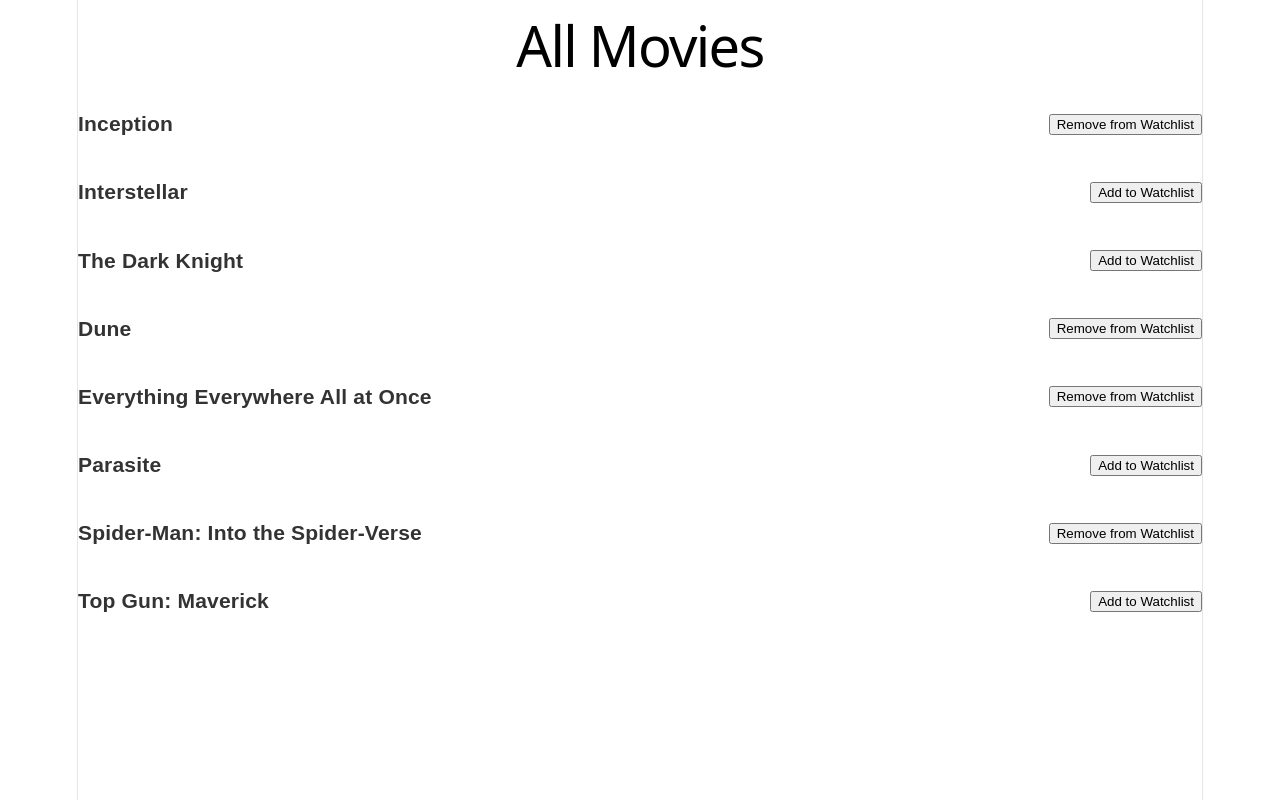
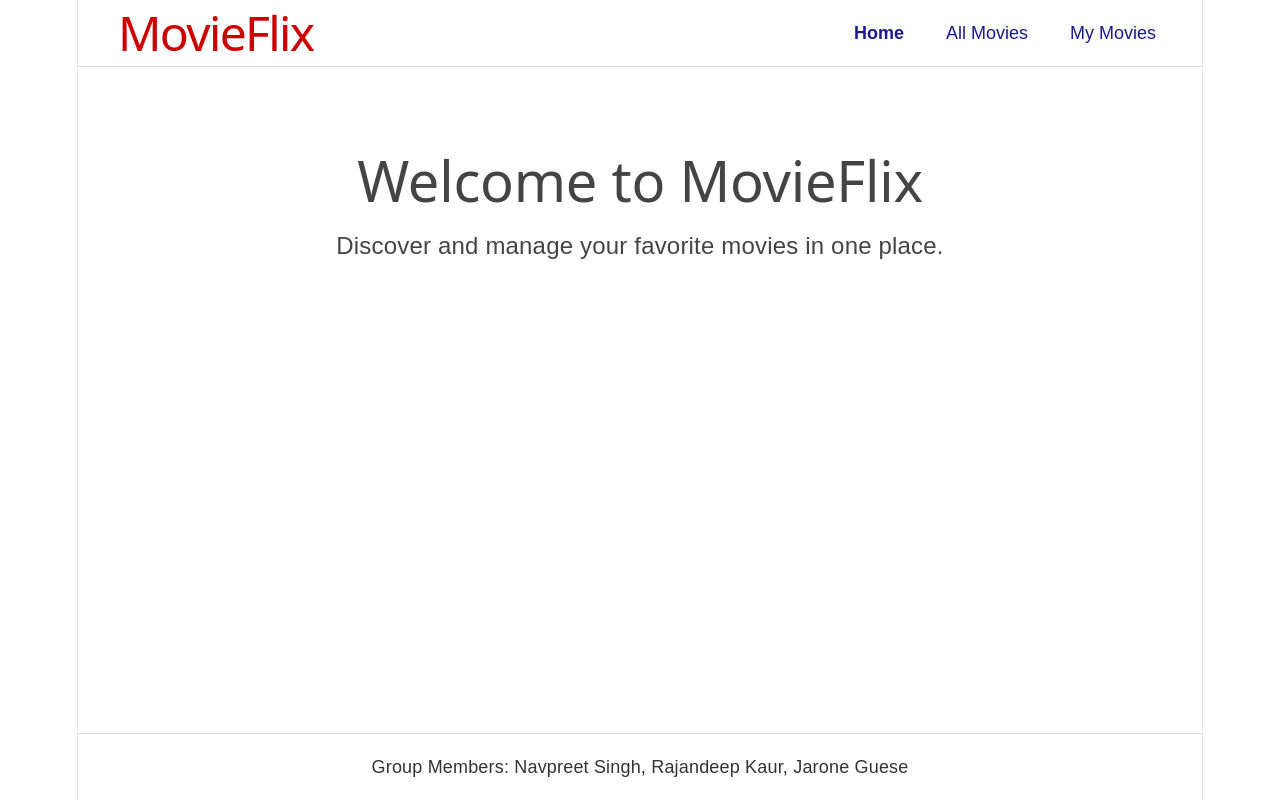
Before and after one commit to jguese3/fullstack-project, a React (Vite) app: page / in a window 1280 px wide. Built offline with nearby package versions, Linux system fonts and the light colour scheme.

Commit message:
Reverted app.tsx to the version from develop, then imported sample movie data and set movies state so the movie list renders correctly

```diff
--- a/src/App.tsx
+++ b/src/App.tsx
@@ -1,15 +1,82 @@
 import { useState } from 'react'
 import './App.css'
-// import MyMovies from './components/my-movies/MyMovies'
+import MyMovies from './components/my-movies/MyMovies'
+
+// Jarone Components Imports
 import { AllMovies } from './components/pages/all-movies/AllMovies'
-import type { Movie } from './types/movies';
+import type { Movie } from './types/movies'
 import { sampleMovies } from './movies/movieData'
 
 function App() {
+  const [page, setPage] = useState('home')
+
   const [movies, setMovies] = useState<Movie[]>(sampleMovies)
 
   return (
-    <AllMovies movies={movies} updateMovies={setMovies} />
+    <div className="app">
+      <header className="navbar">
+        <h1 className="logo">MovieFlix</h1>
+
+        <nav>
+          <ul className="nav-links">
+            <li>
+              <button
+                className={page === 'home' ? 'active-link' : ''}
+                onClick={() => setPage('home')}
+              >
+                Home
+              </button>
+            </li>
+
+            <li>
+              <button
+                className={page === 'all' ? 'active-link' : ''}
+                onClick={() => setPage('all')}
+              >
+                All Movies
+              </button>
+            </li>
+
+            <li>
+              <button
+                className={page === 'my' ? 'active-link' : ''}
+                onClick={() => setPage('my')}
+              >
+                My Movies
+              </button>
+            </li>
+          </ul>
+        </nav>
+      </header>
+
+      <main className="main-content">
+        {page === 'home' && (
+          <>
+            <h2>Welcome to MovieFlix</h2>
+
+            <p>
+              Discover and manage your favorite movies in one place.
+            </p>
+          </>
+        )}
+
+        {page === 'all' && (
+          <AllMovies
+            movies={movies}
+            updateMovies={setMovies}
+          />
+        )}
+
+        {page === 'my' && <MyMovies />}
+      </main>
+
+      <footer className="footer">
+        <p>
+          Group Members: Navpreet Singh, Rajandeep Kaur, Jarone Guese
+        </p>
+      </footer>
+    </div>
   )
 }
+
 export default App
--- a/src/components/movie-card/MovieCard.tsx
+++ b/src/components/movie-card/MovieCard.tsx
@@ -1,4 +1,4 @@
-import type { Movie } from '../types/movies';
+import type { Movie } from '../../types/movies';
 import "./movie-card.css"
 
 export function MovieCard(
```
